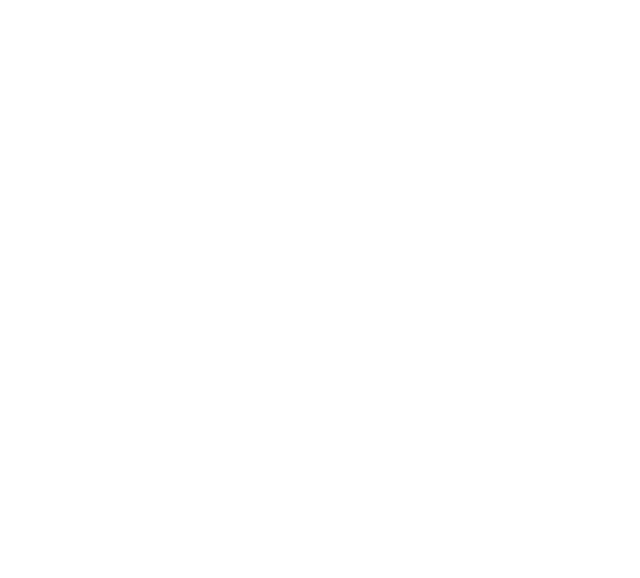
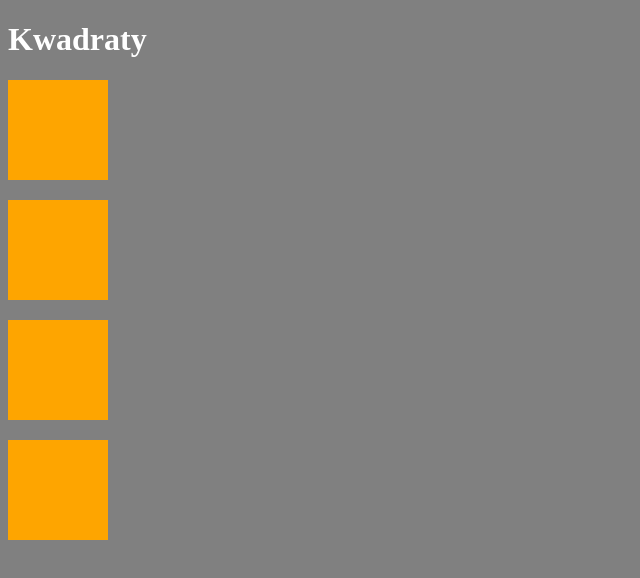
Before and after one commit to tycoonkabuzi/Task50355, a plain HTML site: page index.html in a window 1280 px wide. Shown: the whole page, without its empty margins (0-640 px from the left). Drawn offline with Linux system fonts and the light colour scheme.

Commit message:
Added the squares and the style

```diff
--- a/css/style.css
+++ b/css/style.css
@@ -0,0 +1,12 @@
+body {
+  background-color: #808080;
+}
+.square-yellow {
+  background-color: #fea500;
+  width: 100px;
+  height: 100px;
+  margin-bottom: 20px;
+}
+h1 {
+  color: white;
+}
--- a/index.html
+++ b/index.html
@@ -7,10 +7,10 @@
     <title>Task #50355</title>
   </head>
   <body>
-    <h1></h1>
-    <div></div>
-    <div></div>
-    <div></div>
-    <div></div>
+    <h1>Kwadraty</h1>
+    <div class="square-yellow"></div>
+    <div class="square-yellow"></div>
+    <div class="square-yellow"></div>
+    <div class="square-yellow"></div>
   </body>
 </html>
```
